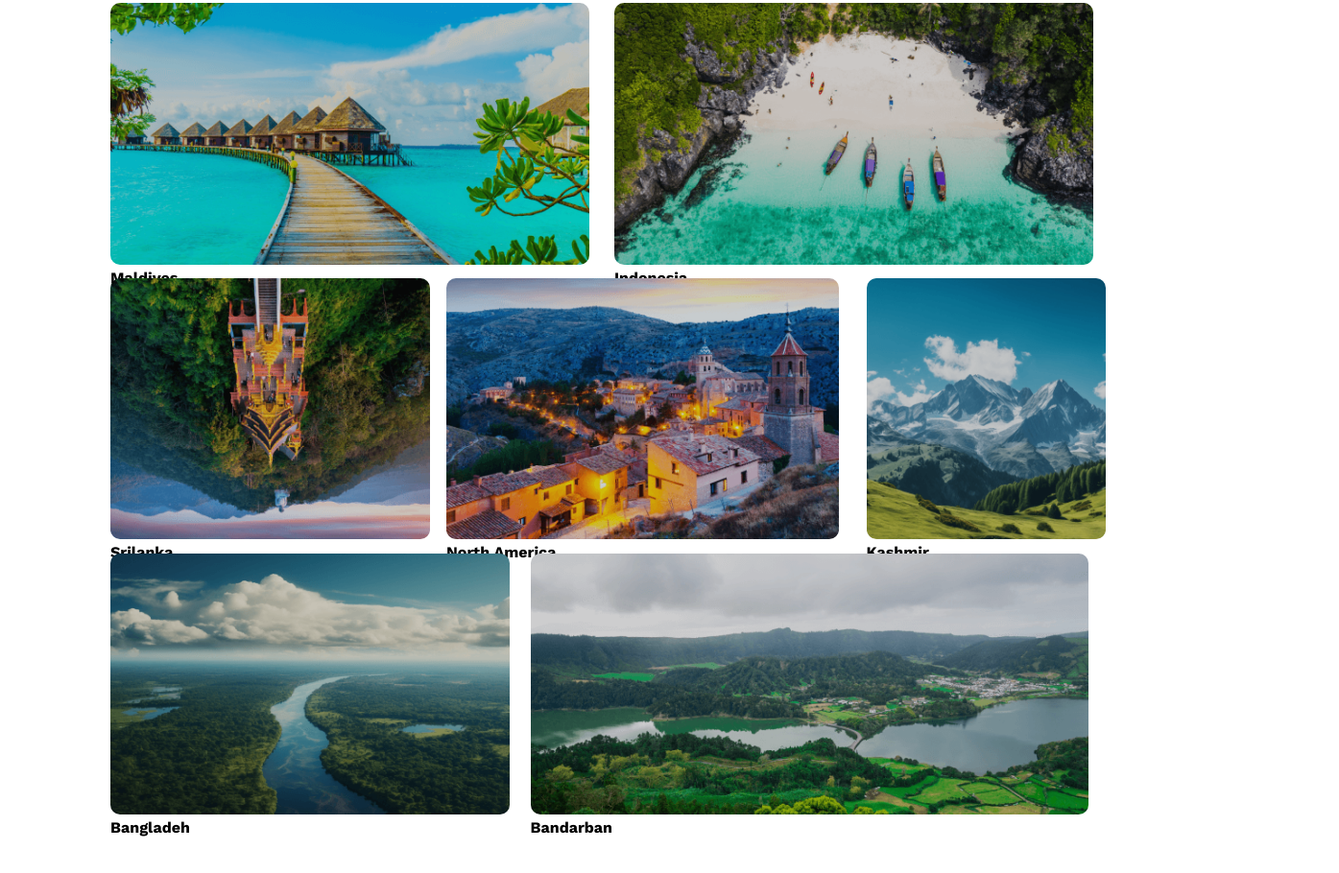
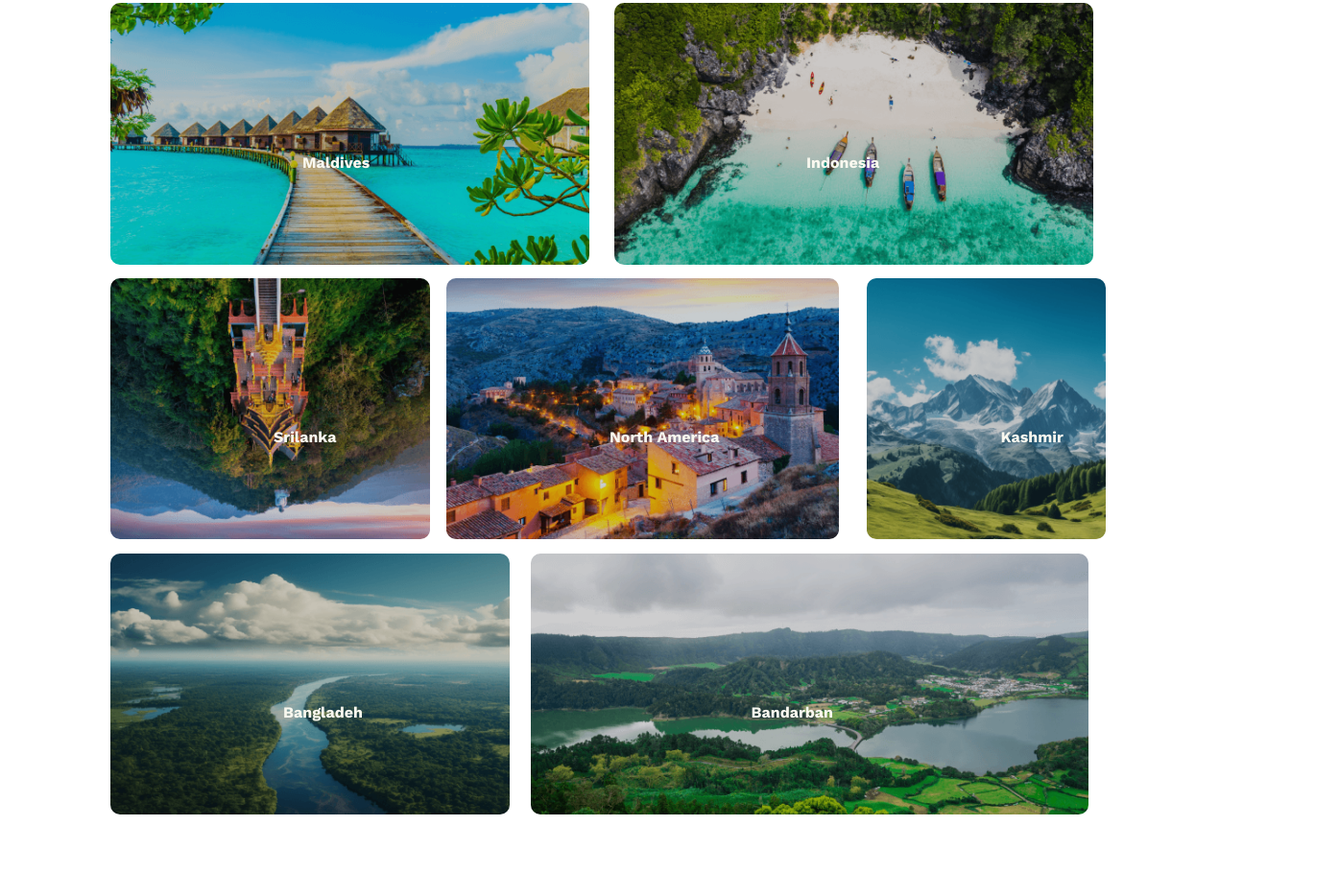
Before and after one commit to TasinEvan/travel-agency, a plain HTML site: page index.html in a window 1280 px wide. Shown: the part 1479-2389 px from the top of the page at 96% size, 1395 px wide, since content can reach past the window. Drawn offline with nearby package versions, Linux system fonts and the light colour scheme.

Commit message:
destination  addeddd3d

```diff
--- a/styles/travel.css
+++ b/styles/travel.css
@@ -182,6 +182,9 @@ width: calc((100% - 70px) / 2);
    width: 95%;
    object-fit: cover;
    border-radius: 10px;
+   position: relative;
+   z-index: 1;
+
 
 
 
@@ -191,10 +194,35 @@ width: calc((100% - 70px) / 2);
 .grid-item-1{
     grid-column: 1 /span 6;
     grid-row: 1;
+
+
 }
+.grid-item-1 h4{
+    color: #f9f8ef;
+    position: relative;
+    top:-120px;
+    left: 200px;
+    z-index: 1;
+
+
+}
+
+
+
+
 .grid-item-2{
     grid-column: 7 /span 12;
     grid-row: 1;
+
+}
+
+.grid-item-2 h4{
+    color: #f9f8ef;
+    position: relative;
+    top:-120px;
+    left: 200px;
+    z-index: 1;
+
 
 }
 .grid-item-3{
@@ -202,12 +230,27 @@ width: calc((100% - 70px) / 2);
     grid-row: 2;
 
 }
+.grid-item-3 h4{
+    color: #f9f8ef;
+    position: relative;
+    top:-120px;
+    left: 170px;
+    z-index: 1;
+
+
+}
 .grid-item-4{
     grid-column: 5 /span 9;
     grid-row:2;
     width: 430px;
 
-
+}
+.grid-item-4 h4{
+    color: #f9f8ef;
+    position: relative;
+    top:-120px;
+    left: 170px;
+    z-index: 1;
 
 }
 .grid-item-5{
@@ -215,9 +258,27 @@ width: calc((100% - 70px) / 2);
     grid-row:2;
 
 }
+.grid-item-5 h4{
+    color: #f9f8ef;
+    position: relative;
+    top:-120px;
+    left: 140px;
+    z-index: 1;
+
+
+}
 .grid-item-6{
     grid-column: 1 /span 5;
     grid-row:3;
+
+}
+.grid-item-6 h4{
+    color: #f9f8ef;
+    position: relative;
+    top:-120px;
+    left: 180px;
+    z-index: 1;
+
 
 }
 .grid-item-7{
@@ -225,6 +286,18 @@ width: calc((100% - 70px) / 2);
     grid-row:3;
 
 }
+.grid-item-7 h4{
+    color: #f9f8ef;
+    position: relative;
+    top:-120px;
+    left: 230px;
+    z-index: 1;
+
+
+}
+
+
+
 .destination-container h1{
     text-align: center;
     margin-bottom: 20px;
@@ -234,8 +307,6 @@ width: calc((100% - 70px) / 2);
 }
 .destination-container p{
     text-align: center;
-
-
 
 }
 
@@ -316,4 +387,14 @@ width: calc((100% - 70px) / 2);
 
     width:100%;}
 
+    /* destination */
+.image-containner {
+
+    grid-template-columns: 1fr;
+    grid-template-rows: 1fr;
+
+
 }
+
+
+}
```
